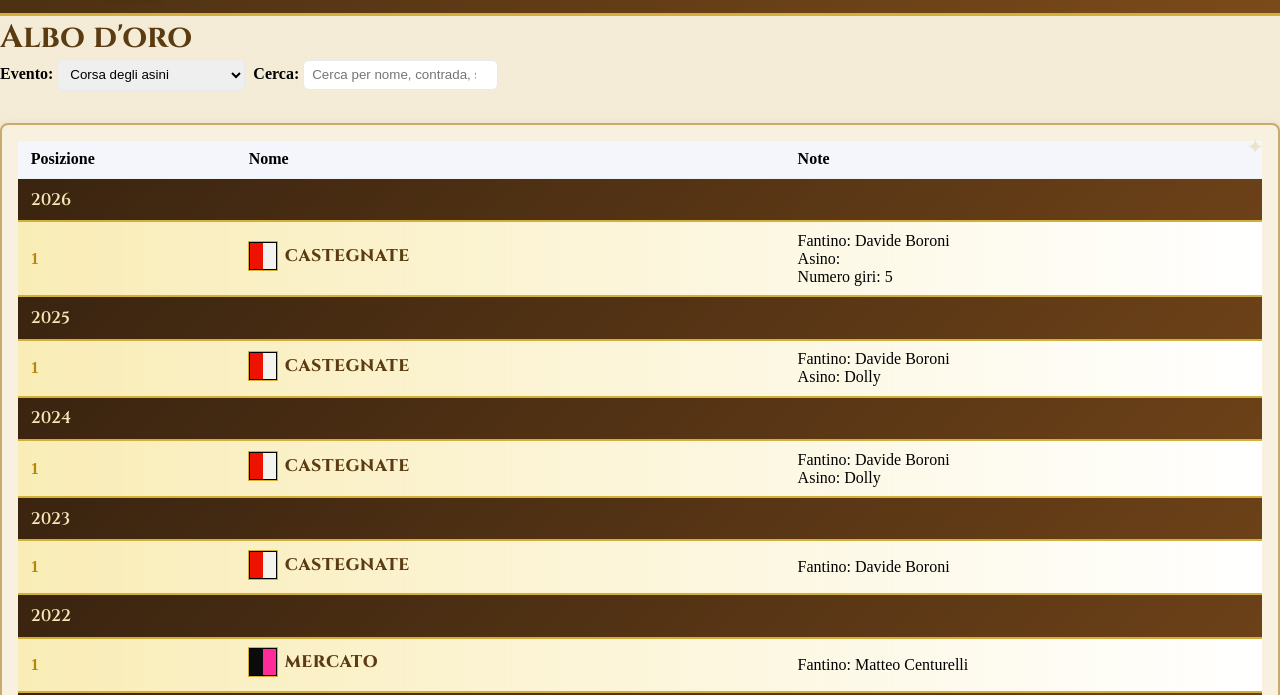
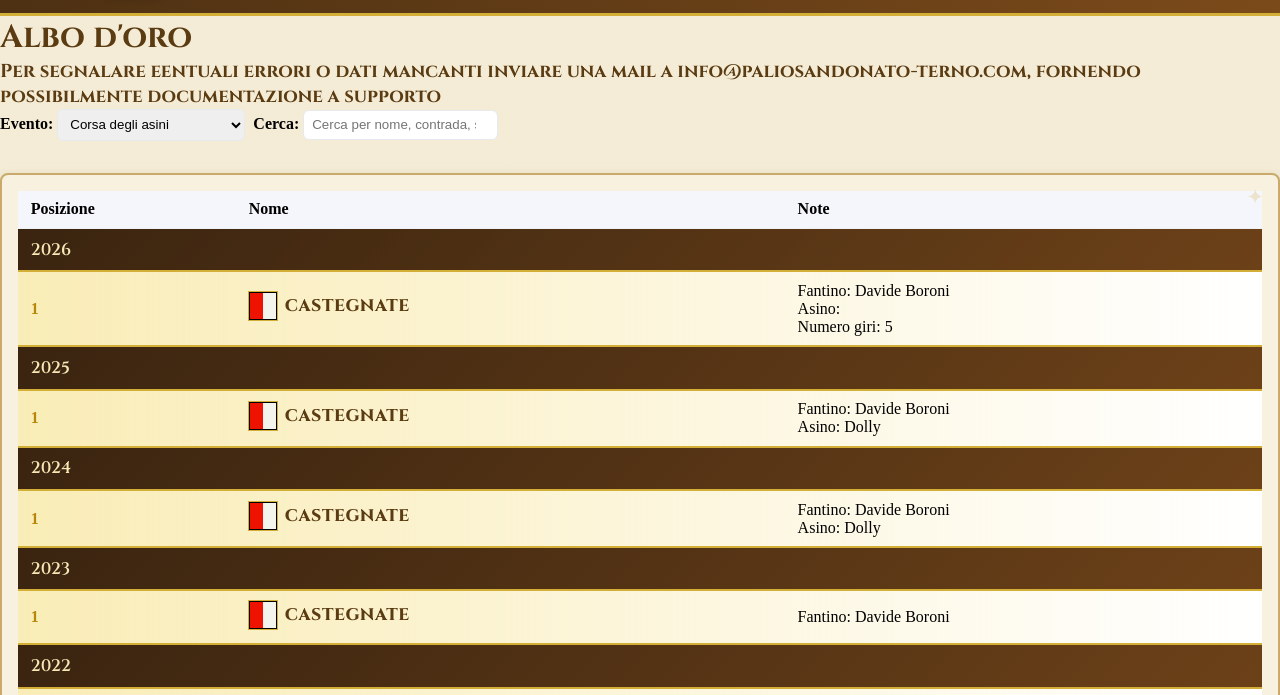
Before and after one commit to DavideSorzi93/palio-sito, a plain HTML site: page pages/albo.html in a window 1280 px wide. Shown: the part 75-770 px from the top of the page. Drawn offline with Linux system fonts and the light colour scheme.

Commit message:
Update albo.html

```diff
--- a/pages/albo.html
+++ b/pages/albo.html
@@ -32,6 +32,8 @@
 
   <main class="container">
     <h1>Albo d'oro</h1>
+
+    <h3>Per segnalare eentuali errori o dati mancanti inviare una mail a info@paliosandonato-terno.com, fornendo possibilmente documentazione a supporto</h1>
     <!--<p class="text-muted">Consulta i vincitori e i risultati per anno delle nostre competizioni. (Dati caricati da <code>data/albo.json</code>)</p> -->
 
     <div class="controls-row">
```
